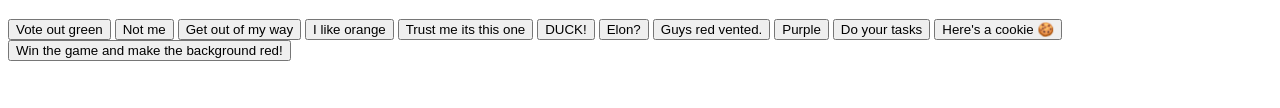
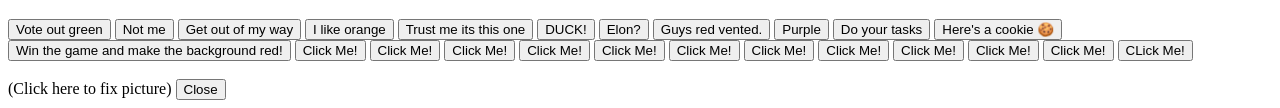
Before and after one commit to ZDietz28/buttons2020, a plain HTML site: page index.html in a window 1280 px wide. Shown: the part 982-1090 px from the top of the page. Before the commit the page ends 1051 px from the top, so only its background shows below. Drawn offline with Linux system fonts and the light colour scheme.

Commit message:
Update index.html

```diff
--- a/index.html
+++ b/index.html
@@ -259,7 +259,53 @@
 
     <button id="winGame" onclick="youLost()"> Win the game and make the background red! </button>
 
+    <button onclick="document.body.style.backgroundColor = 'green';">
+      Click Me!
+    </button>
+    <button onclick="document.body.style.backgroundColor = 'purple';">
+      Click Me!
+    </button>
+    <button onclick="document.body.style.backgroundColor = 'pink';">
+      Click Me!
+    </button>
+    <button onclick="document.body.style.backgroundColor = 'black';">
+      Click Me!
+    </button>
+    <button onclick="document.body.style.backgroundColor = 'blue';">
+      Click Me!
+    </button>
+    <button onclick="document.body.style.backgroundColor = 'orange';">
+      Click Me!
+    </button>
+    <button onclick="document.body.style.backgroundColor = 'yellow';">
+      Click Me!
+    </button>
+    <button onclick="document.body.style.backgroundColor = 'cyan';">
+      Click Me!
+    </button>
+    <button onclick="document.body.style.backgroundColor = 'lightgreen';">
+      Click Me!
+    </button>
+    <button onclick="document.body.style.backgroundColor = 'brown';">
+      Click Me!
+    </button>
+    <button onclick="document.body.style.backgroundColor = 'red';">
+      Click Me!
+    </button>
 
+    <img id="broom" src="broom" style="display:none;" />
+    <button id="broomstick" onclick="picture()">CLick Me!</button> <br />
+
+    <img id="DripTrump1" src="broom" style="display:none;" /> <br />
+    <p2>
+      (Click here to fix picture)
+    </p2>
+    <button type="button" onclick="window.location.reload();">Close</button>
+	  <script>
+      function goBack() {
+        window.history.back();
+      }
+    </script>
 
 
 
@@ -338,9 +384,12 @@
      function spin() {
            document.body.style.animation="spin 3s";
      }
-
-
-
+      function picture() {
+        var pic =
+          "https://cdn.glitch.com/2f417d86-1f9a-47aa-a549-e6cf386ca47e%2Farab-broom.png?v=1607196755934";
+        document.getElementById("broom").src = pic.replace("90x90", "225x225");
+        document.getElementById("broom").style.display = "block";
+      }
 
     </script>
   </body>
```
